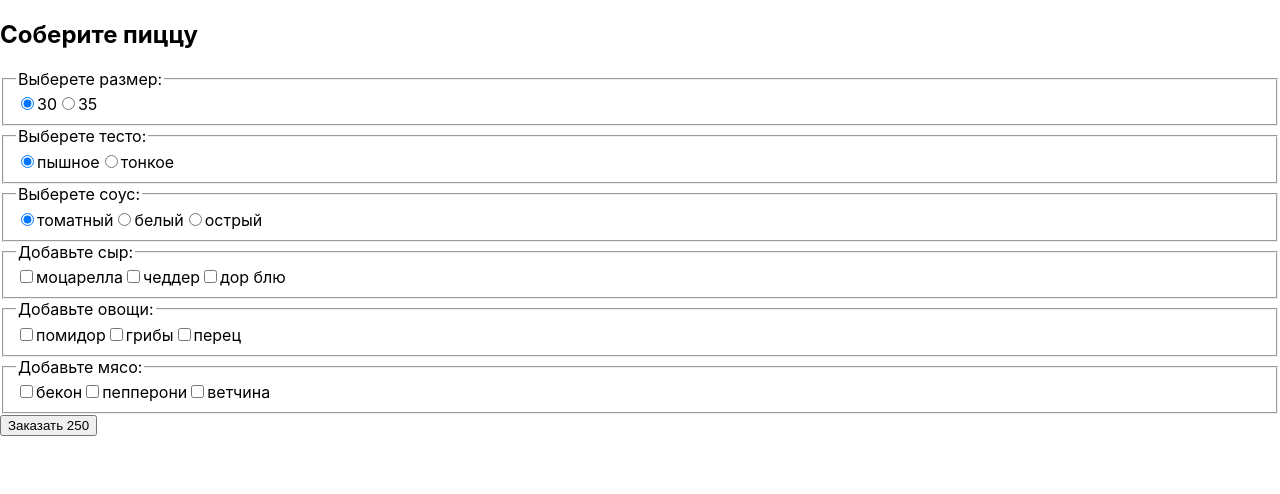
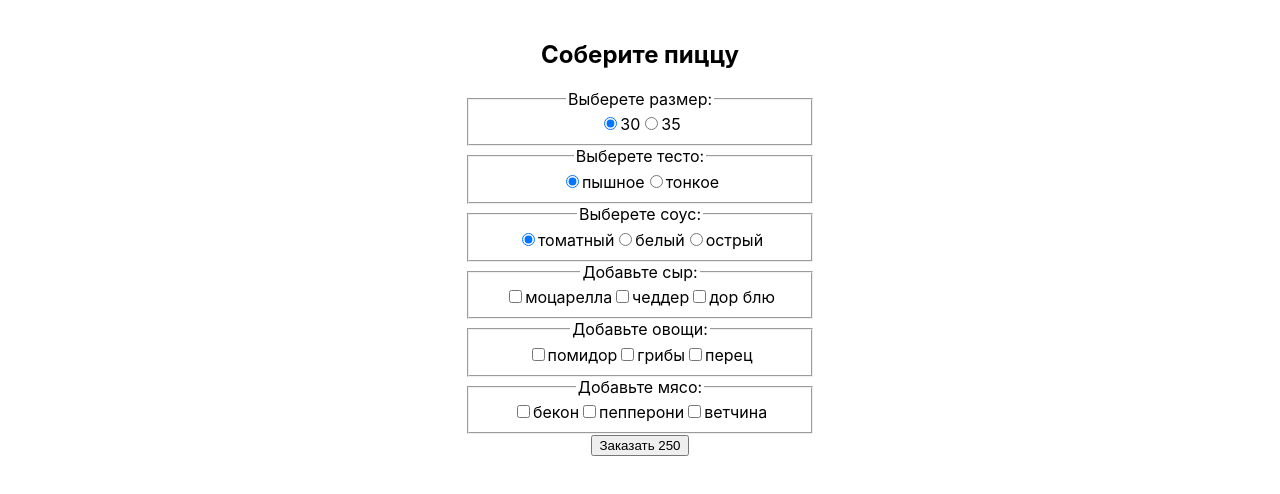
Before and after one commit to penguin-astronaut/react-pizza, a React (Create React App) app: page / in a window 1280 px wide. Shown: the top 494 px of the page. Built offline with nearby package versions, Linux system fonts and the light colour scheme.

Commit message:
style: add some style for cofigurator

```diff
--- a/src/App.css
+++ b/src/App.css
@@ -1,3 +1,11 @@
 .App {
   text-align: center;
+  display: flex;
+  align-items: center;
+  justify-content: center;
 }
+
+.configurator {
+  margin-top: 20px;
+  width: 350px;
+}
--- a/src/App.tsx
+++ b/src/App.tsx
@@ -1,5 +1,6 @@
 import React from 'react';
 import { PizzaConfigurator } from './PizzaConfigurator/PizzaConfigurator';
+import './App.css';
 
 function App() {
   return (
```
